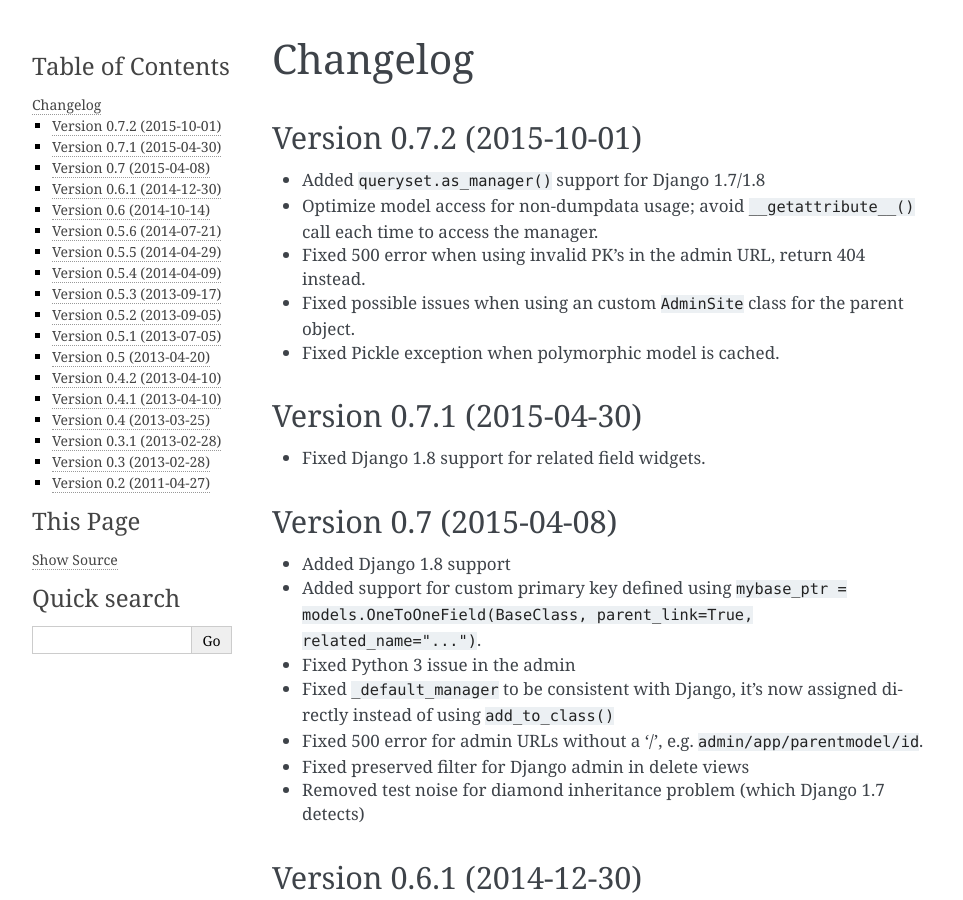
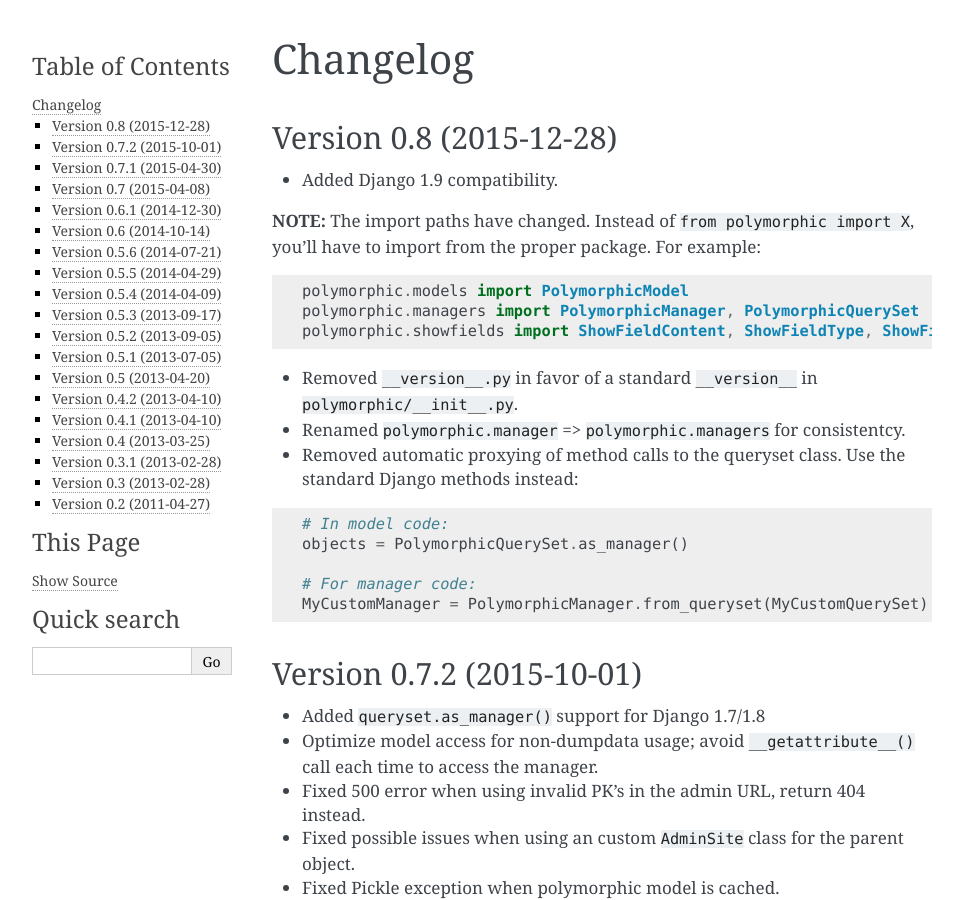
Before and after one commit to jazzband/django-polymorphic, a Sphinx documentation site: the page built from docs/changelog.rst, in a window 1280 px wide and 900 px high. Shown: the whole window, without its empty margins (148-1111 px from the left). Built offline with Sphinx 7.4.7, drawn with Linux system fonts in a browser that asks for light colours.

Commit message:
docs: update changelog on how to to port to 0.8

```diff
--- a/docs/changelog.rst
+++ b/docs/changelog.rst
@@ -1,5 +1,33 @@
 Changelog
 ==========
+
+Version 0.8 (2015-12-28)
+------------------------
+
+* Added Django 1.9 compatibility.
+
+**NOTE:** The import paths have changed. Instead of ``from polymorphic import X``,
+you'll have to import from the proper package. For example:
+
+.. code-block:: python
+
+    polymorphic.models import PolymorphicModel
+    polymorphic.managers import PolymorphicManager, PolymorphicQuerySet
+    polymorphic.showfields import ShowFieldContent, ShowFieldType, ShowFieldTypeAndContent
+
+* Removed ``__version__.py`` in favor of a standard ``__version__`` in ``polymorphic/__init__.py``.
+* Renamed ``polymorphic.manager`` => ``polymorphic.managers`` for consistentcy.
+* Removed automatic proxying of method calls to the queryset class.
+  Use the standard Django methods instead:
+
+.. code-block:: python
+
+    # In model code:
+    objects = PolymorphicQuerySet.as_manager()
+
+    # For manager code:
+    MyCustomManager = PolymorphicManager.from_queryset(MyCustomQuerySet)
+
 
 Version 0.7.2 (2015-10-01)
 --------------------------
```
